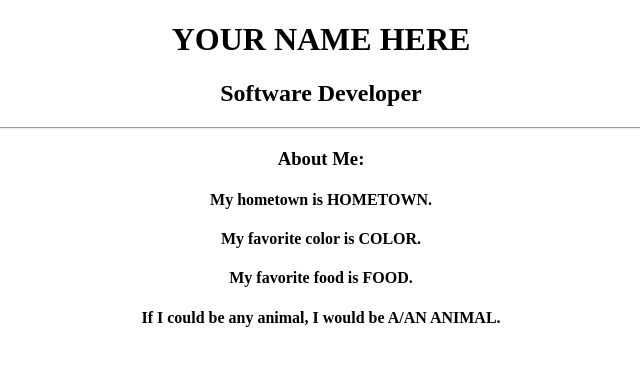
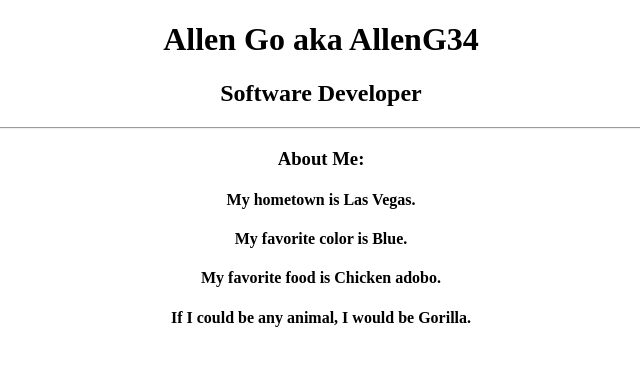
Before and after one commit to AllenG34/My-profiile, a plain HTML site: page index.html in a window 1280 px wide. Shown: the whole page, without its empty margins (319-959 px from the left). Drawn offline with Linux system fonts and the light colour scheme.

Commit message:
edited content of index page

```diff
--- a/index.html
+++ b/index.html
@@ -7,14 +7,14 @@
 		  </head>
 		  <body>
 			<div align="center">
-				<h1>YOUR NAME HERE</h1>
+				<h1>Allen Go aka AllenG34</h1>
 				<h2>Software Developer</h2>
 				<hr>
 				<h3>About Me:</h3>
-					<h4>My hometown is HOMETOWN.</h4>
-					<h4>My favorite color is COLOR.</h4>
-					<h4>My favorite food is FOOD.</h4>
-					<h4>If I could be any animal, I would be A/AN ANIMAL.</h4>
+					<h4>My hometown is Las Vegas.</h4>
+					<h4>My favorite color is Blue.</h4>
+					<h4>My favorite food is Chicken adobo.</h4>
+					<h4>If I could be any animal, I would be Gorilla.</h4>
 			</div>
 		  </body>
 		</html>
```
